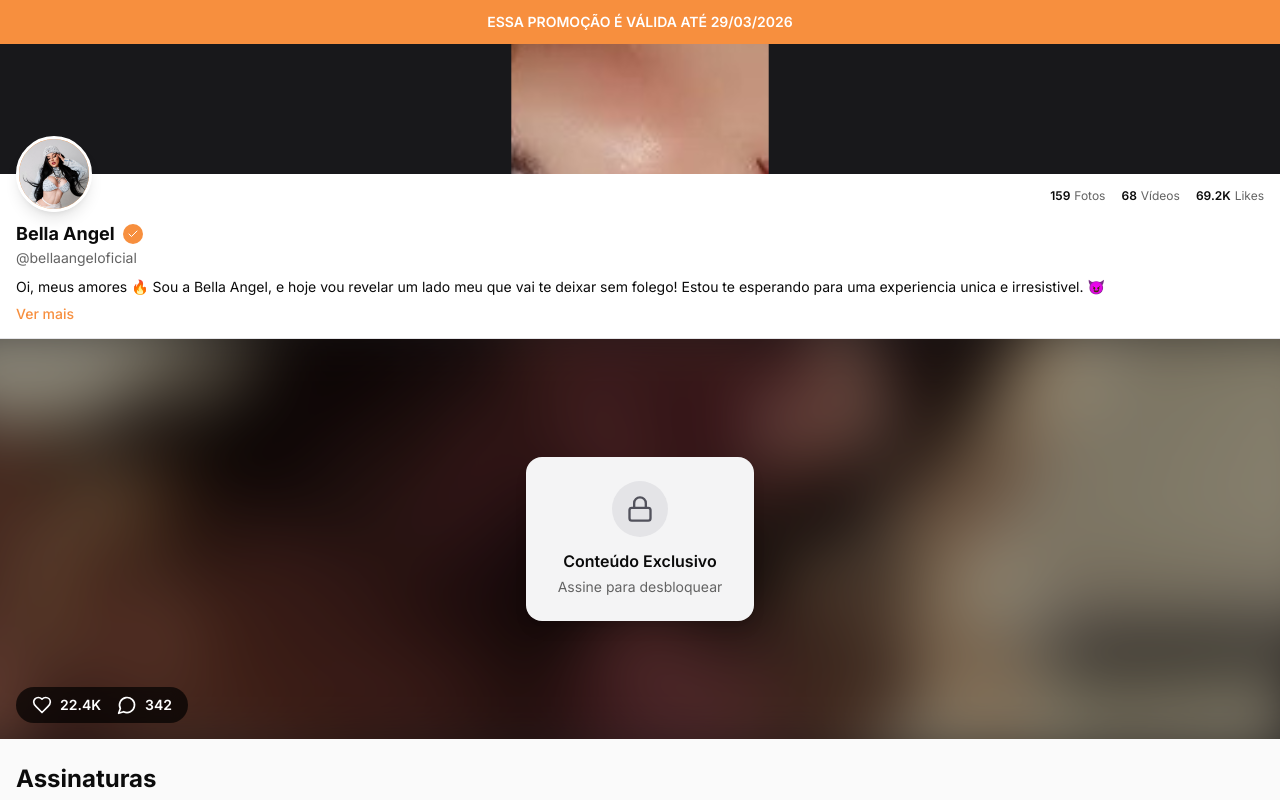
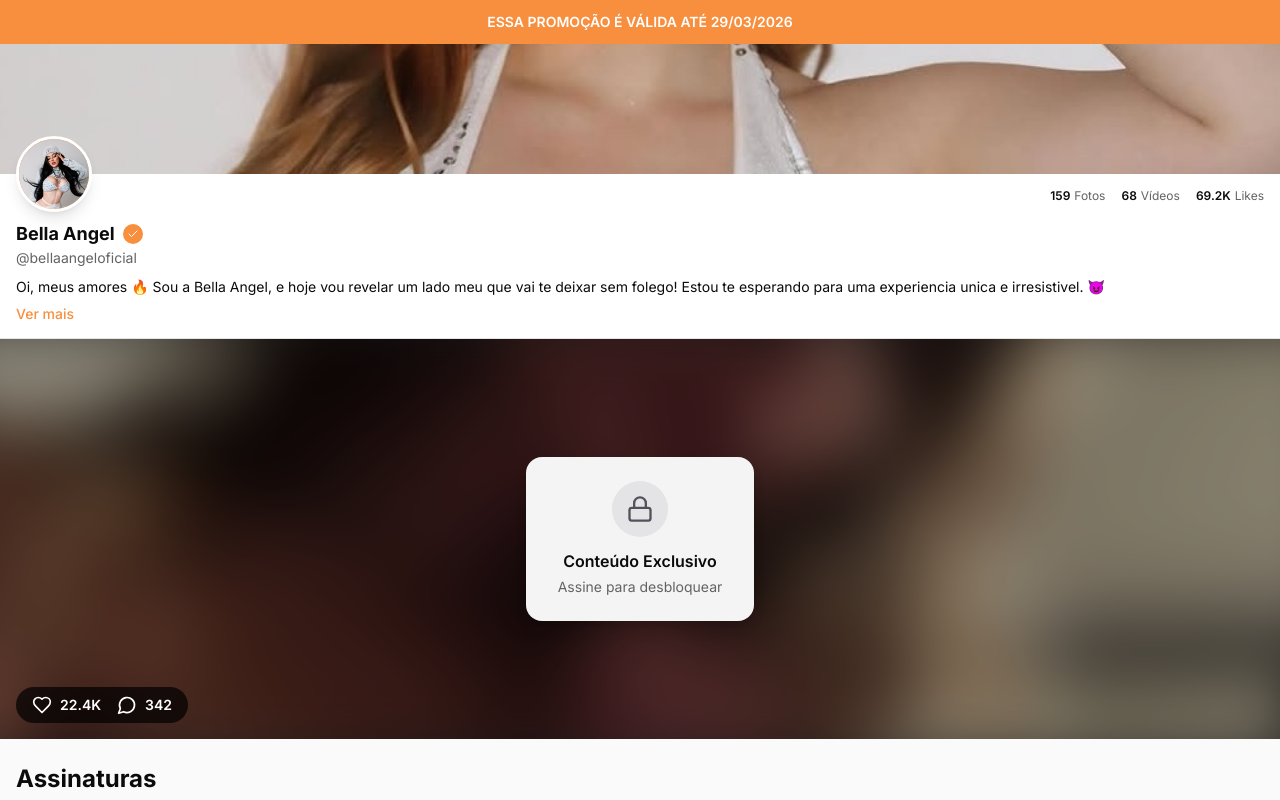
Before and after one commit to diegomangieri/RUSSA, a Next.js app: page / in a window 1280 px wide. Both pictures are taken after a click on the button "Tenho 18 anos ou mais". Shown: the top 800 px of the page. Built offline with nearby package versions, Linux system fonts and the light colour scheme.

Commit message:
style: fix banner image display
Set image to cover banner space without borders and center top.

```diff
--- a/app/page.tsx
+++ b/app/page.tsx
@@ -260,8 +260,7 @@ export default function VIPSubscriptionPage() {
             src="/images/banner.png"
             alt="Banner"
             fill
-            className="object-cover object-[center_15%] scale-110"
-            style={{ transform: 'rotate(-90deg) scale(1.8)', transformOrigin: 'center center' }}
+            className="object-cover object-[center_30%]"
             priority
           />
         </div>
```
